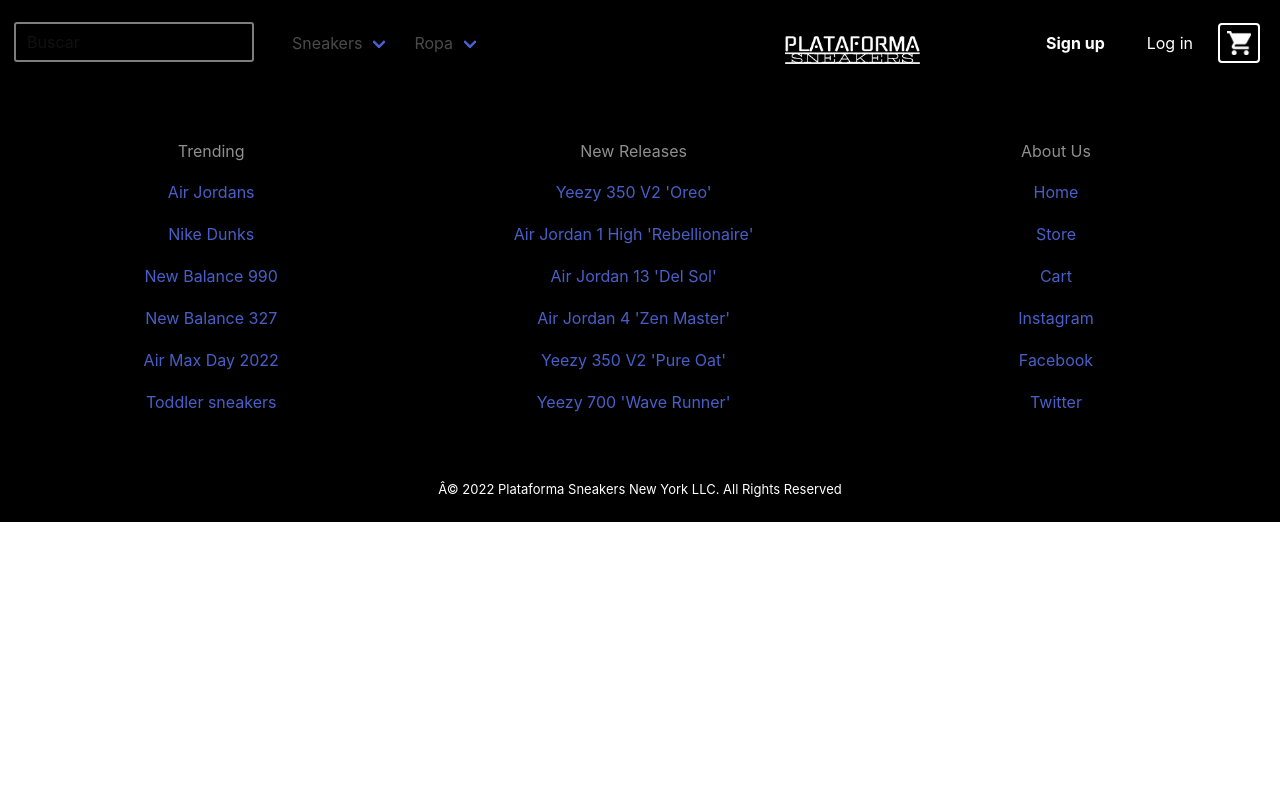
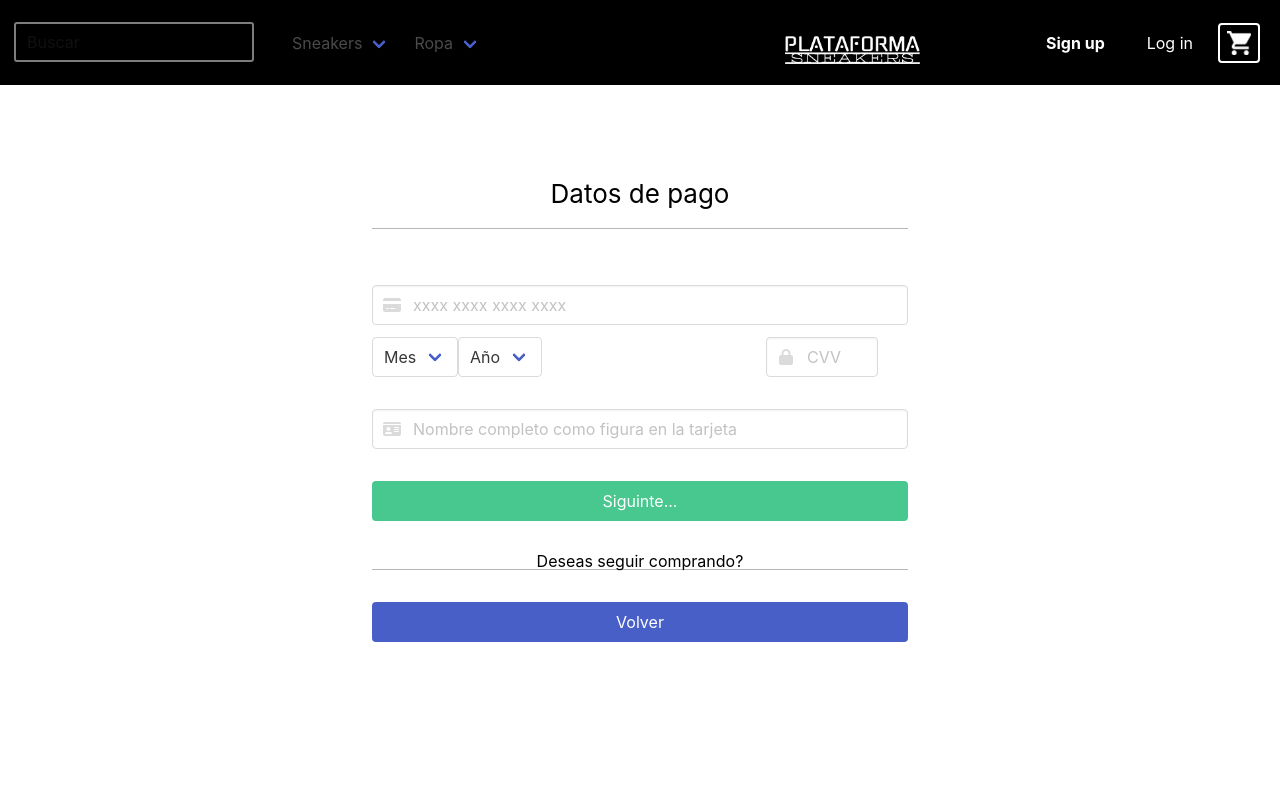
Before and after one commit to m2m4r/e-commercer, a React (Create React App) app: page /buy in a window 1280 px wide. Shown: the top 800 px of the page. Built offline with nearby package versions, Linux system fonts and the light colour scheme; no server answers.

Commit message:
finDeCompra-adminPage

```diff
--- a/src/App.js
+++ b/src/App.js
@@ -13,6 +13,9 @@
 import { useSelector } from "react-redux";
 import Footer from "./componets/Footer";
 import SendPage from "./componets/SendPage";
+import BuyPage from "./componets/BuyPage";
+import Confirm from "./componets/Confirm";
+import AdminPage from "./componets/AdminPage";
 
 /* Renderizado condicional, admin y carrito si no hay un User loggeado */
 
@@ -50,6 +53,9 @@
         <Route path="/detail/:id" element={<CardDetail />} />
         <Route path="/carrito" element={<Carrito />} />
         <Route path="/datos_de_envio" element={<SendPage />} />
+        <Route path="/buy" element={<BuyPage />} />
+        <Route path="/confirm" element={<Confirm />} />
+        <Route path="/admin" element={<AdminPage />} />
       </Routes>
       <Footer />
     </div>
@@ -57,16 +63,3 @@
 }
 
 export default App;
-
-/*
-Las routes quedan aca hasta que estén listos los componentes a renderizar
-<Routes>
-
-        <Route path="/register" element={"register"} />
-        <Route path="/login" element={"login"} />
-        <Route path="/admin" element={"admin"} />
-        <Route path="/cart" element={"cart"} />
-
-        <Route path="/sku" element={"productCard"} />
-</Routes>
-*/
--- /dev/null
+++ b/src/componets/AdminPage.jsx
@@ -0,0 +1,7 @@
+
+const AdminPage = function(){
+    return (
+        <></>
+    )
+}
+export default AdminPage
--- /dev/null
+++ b/src/componets/BuyPage.jsx
@@ -0,0 +1,148 @@
+import { useSelector , useDispatch} from "react-redux"
+import { useEffect, useState } from "react";
+import { effectLogin } from "../states/usario";
+import useInput from "../hook/useInput"
+import { sendAdress } from "../states/send";
+import { useNavigate } from "react-router";
+
+const BuyPage = function(){
+    const [mesVto , setMesVto] = useState("")
+    const [añoVto , setAñoVto] = useState("")
+    const dispatch = useDispatch()
+    useEffect(() => {
+        dispatch(effectLogin())
+          .then((res) => {
+            console.log("1", res);
+          })
+          .catch((err) => console.log(err));
+    }, []);
+    const navigate = useNavigate()
+    const send = useSelector(state=>state.send)
+    const cardNumber = useInput()
+    const securityKey = useInput()
+    const fullName = useInput()
+
+
+    const pagar = (e)=>{
+        e.preventDefault()
+        const envioPagado = {
+            direccion : send.direccion,
+            cardNumber : cardNumber.value,
+            fullName : send.fullName,
+            vencimiento : [mesVto , añoVto],
+            email:send.email,
+            telefono:send.telefono,
+            dni:send.dni
+        }
+        dispatch(sendAdress(envioPagado))
+        .then(res=>{
+          console.log(res)
+          navigate("/confirm")
+        })
+    }
+    const volver = ()=>{
+        navigate("/")
+    }
+    const mVto = (e)=>{
+        setMesVto(e.target.value)
+    }
+    const aVto = (e)=>{
+        setAñoVto(e.target.value)
+    }
+    return (
+        <form id="login" className="container" onSubmit={pagar}>
+          <div id="margen" className="field">
+            <p id="borderText">
+              <a id="sessionTitle">Datos de pago</a>
+            </p>
+          </div>
+          <br />
+          <div className="field">
+            <p id="anchoInput" className="control has-icons-left has-icons-right">
+            <input required="true" {...cardNumber} className="input" id="ccn" type="tel" inputmode="numeric" pattern="[0-9\s]{13,19}" autocomplete="cc-number" maxlength="19" placeholder="xxxx xxxx xxxx xxxx"/>
+              <span className="icon is-small is-left">
+              <i className="fa-solid fa-credit-card"></i>
+              </span>
+            </p>
+          </div>
+          <div className="cardContainer">
+            <div className="select">
+                <select onChange={mVto}>
+                    <option>Mes</option>
+                    <option>01</option>
+                    <option>02</option>
+                    <option>03</option>
+                    <option>04</option>
+                    <option>05</option>
+                    <option>06</option>
+                    <option>07</option>
+                    <option>08</option>
+                    <option>09</option>
+                    <option>10</option>
+                    <option>11</option>
+                    <option>12</option>
+                </select>
+            </div>
+            <div className="select">
+                <select onChange={aVto} required="true">
+                    <option>Año</option>
+                    <option>22</option>
+                    <option>23</option>
+                    <option>24</option>
+                    <option>25</option>
+                    <option>26</option>
+                    <option>27</option>
+                    <option>28</option>
+                    <option>29</option>
+                    <option>30</option>
+                </select>
+            </div>
+            <div id="margenKey" className="field">
+                <p id="anchoInput" className="control has-icons-left">
+                <input
+                    {...securityKey}
+                    className="input"
+                    type="password"
+                    placeholder="CVV"
+                    maxlength="3"
+                    minlength="3"
+                    required="true"
+                />
+                <span className="icon is-small is-left">
+                    <i className="fas fa-lock"></i>
+                </span>
+                </p>
+            </div>
+        </div>
+        <div id="margen" className="field">
+                <p id="anchoInput" className="control has-icons-left has-icons-right">
+                <input
+                    {...fullName}
+                    className="input"
+                    type="text"
+                    placeholder="Nombre completo como figura en la tarjeta"
+                    required="true"
+                />
+                <span className="icon is-small is-left">
+                    <i className="fa-solid fa-id-card"></i>
+                </span>
+                </p>
+        </div>
+          <input id="margen" type="submit" className="button is-success is-fullwidth" value="Siguinte..."/>
+          <div id="margen" className="field">
+            <p id="borderText" className="control">
+              <a>Deseas seguir comprando?</a>
+            </p>
+          </div>
+          <div id="margen" className="field">
+            <p id="anchoInput" className="control">
+              <a onClick={volver} className="button is-link is-fullwidth">
+                Volver
+              </a>
+            </p>
+          </div>
+        </form>
+      );
+}
+
+export default BuyPage
--- /dev/null
+++ b/src/componets/Confirm.jsx
@@ -0,0 +1,62 @@
+import axios from "axios"
+import { useDispatch, useSelector } from "react-redux"
+import { cart } from "../states/cart"
+
+
+const Confirm = function (){
+    const dispatch = useDispatch()
+    const user = useSelector(state=>state.user)
+    const cartItems=useSelector((state)=>state.cart)
+    const direccion = useSelector(state=>state.send)
+    const finalizar = ()=>{
+        const compra = {
+            productos_comprados: cartItems,
+            precio_final: !cartItems[0]?0:cartItems.map((Obj)=>Obj.cantidad * Obj.costo).reduce((accumulator, curr) => accumulator + curr),
+            forma_entrega: "Envio a domicilio",
+            medio_de_pago: ` Tarjeta de crédito/débito terminada en: ${direccion.cardNumber.slice(-4)}`,
+            datos_contacto: direccion
+          }
+        axios
+        .post("api/users/finalizar_compra" , compra)
+        .then(()=>{
+            console.log("compra exitosa")
+            dispatch(cart().then(()=>{console.log("carrito actualizado")}).catch(err=>console.log(err)))
+        })
+        .catch(err=>console.log(err))
+    }
+    return (<>
+        <div id="login" class="modal-dialog">
+            <div class="modal-content">
+            <div class="modal-header">
+                <h5 class="modal-title" id="exampleModalLabel">Resumen de compra.</h5>
+                <button type="button" class="btn-close" data-bs-dismiss="modal" aria-label="Close"></button>
+            </div>
+            <div class="modal-body">
+                <span>Nombre y apellido:</span><span>{` ${direccion.fullName}`}</span>
+            </div>
+            <div class="modal-body">
+            <span>Dirección:</span><span>{` ${direccion.direccion}`}</span>
+            </div>
+            <div class="modal-body">
+            <span>Telefono de contacto:</span><span>{` ${user.telefono}`}</span>
+            </div>
+            <div class="modal-body">
+            <span>Correo electrónico:</span><span>{` ${user.email}`}</span>
+            </div>
+            <div class="modal-body">
+            <span>Medio de pago:</span><span>{` Tarjeta de crédito/débito terminada en: ${direccion.cardNumber.slice(-4)}`}</span>
+            </div>
+            <div class="modal-body">
+                Observaciones: Recibirás tu compra en un máximo de 72 hs.hábiles.
+            </div>
+            <div class="modal-body">
+            <span>Monto total de compra:</span><span>{`$ ${!cartItems[0]?0:cartItems.map((Obj)=>Obj.cantidad * Obj.costo).reduce((accumulator, curr) => accumulator + curr)}`}</span>
+            </div>
+            <div class="modal-footer">
+                <button onClick={finalizar} type="button" class="btn btn-primary">Comprar</button>
+            </div>
+            </div>
+        </div>
+</>)
+}
+export default Confirm
--- a/src/componets/Login.jsx
+++ b/src/componets/Login.jsx
@@ -29,8 +29,12 @@
         if(res.payload===undefined){
           setBoton(<SubmitBtn clase="button is-success is-fullwidth" valor="Sing In"/>)
           setError(<ErrorMessage/>)
-        return};
-        navigate("/");
+        return}
+        if(res.payload.permiso==="user"){
+          navigate("/")
+        }else{
+          navigate("/admin")
+        };
       });
   };
   const register = () => {
@@ -69,7 +73,7 @@
       {error}
       <div id="margen" className="field">
         <p id="borderText" className="control">
-          <a>No estas registrado?</a>
+          <a href="http://localhost:3001/api/users/auth/google">Iniciar sesion con Google</a>
         </p>
       </div>
       <div id="margen" className="field">
--- /dev/null
+++ b/src/states/send.js
@@ -0,0 +1,11 @@
+import axios from "axios";
+import { createReducer , createAsyncThunk} from "@reduxjs/toolkit";
+
+export const sendAdress = createAsyncThunk("SEND_ADRESS", (adress) => adress);
+
+const sendReducer = createReducer([], {
+  [sendAdress.fulfilled]: (state, action) => action.payload,
+})
+
+
+export default sendReducer;
--- a/src/states/store.js
+++ b/src/states/store.js
@@ -4,13 +4,15 @@
 import userReducer from "./usario";
 import productsReducer from "./productos";
 import cartReducer from "./cart";
+import sendReducer from "./send";
 
 const store = configureStore({
   middleware: (getDefaultMiddleware) => getDefaultMiddleware().concat(logger),
   reducer: {
     user: userReducer,
     productos: productsReducer,
-    cart: cartReducer
+    cart: cartReducer,
+    send: sendReducer
   },
 });
 
--- a/src/styles/form.css
+++ b/src/styles/form.css
@@ -1,5 +1,6 @@
 #login{
   margin-top: 10em;
+  margin-bottom: 10em;
   max-width: 35em;
 }
 #margen{
@@ -63,3 +64,13 @@
 #verifyContainer{
   display: flex;
 }
+.cardContainer{
+  display: flex;
+}
+#margenKey{
+  max-width: 7em;
+  margin-left: 14em;
+}
+#exampleModalLabel{
+  font-size: 2em;
+}
```
Also changed, not shown: src/commons/SendForm.jsx (+13 -5 lines).
